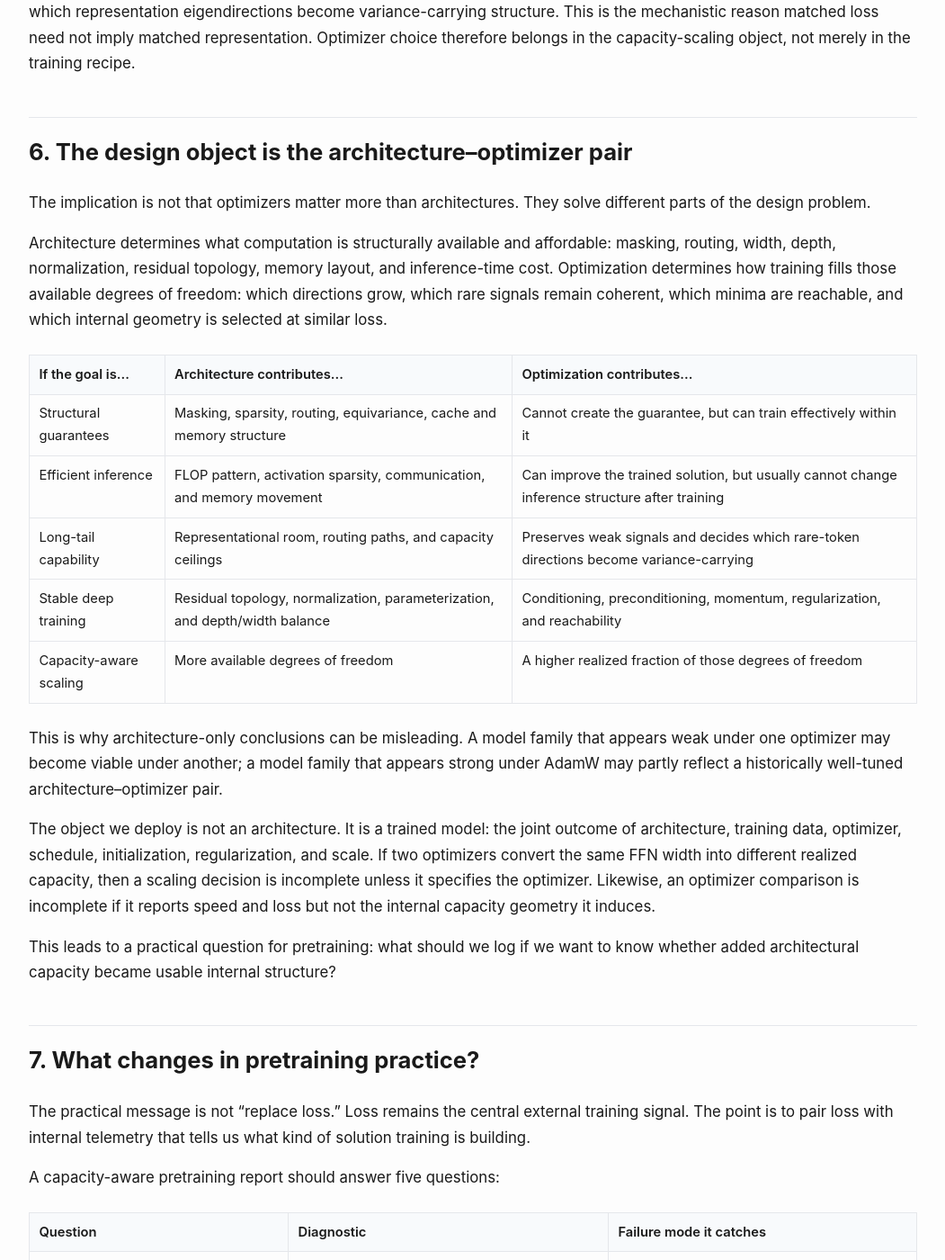
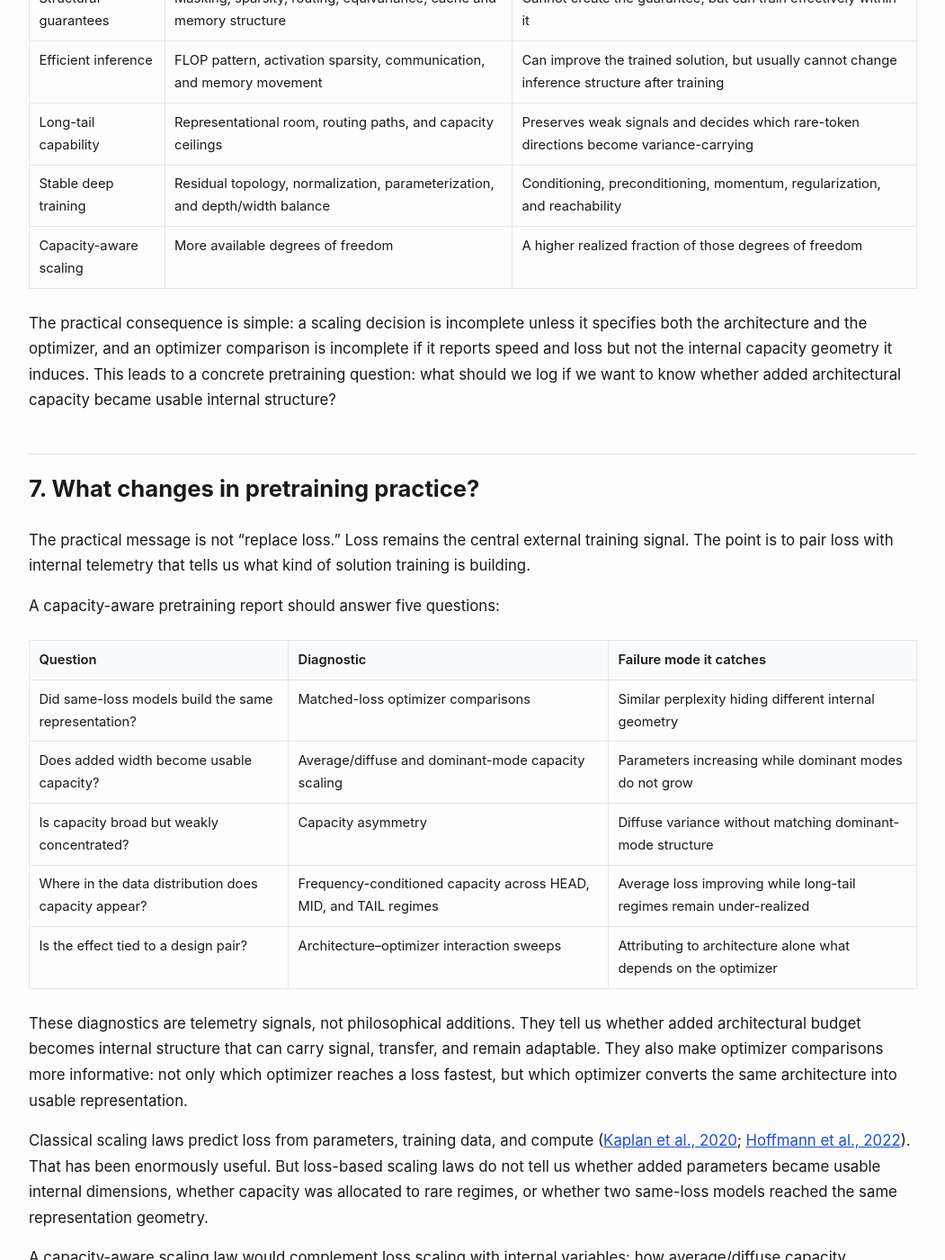
Before and after one commit to optimizer-scaling-laws/optimizer-scaling-laws.github.io, a Jekyll site: the page built from _posts/2026-06-18-architecture-creates-capacity-optimizers-realize-it.md, in a window 1280 px wide and 1400 px high, scrolled down 14824 px. Shown: the whole window at 90% size, without its empty margins (114-1165 px from the left). Built offline with Jekyll 4.4.1, drawn with Linux system fonts in a browser that asks for light colours; some of the changed text lies outside the part shown.

Commit message:
trim a bit, suggested by 3rd party

```diff
--- a/_posts/2026-06-18-architecture-creates-capacity-optimizers-realize-it.md
+++ b/_posts/2026-06-18-architecture-creates-capacity-optimizers-realize-it.md
@@ -16,8 +16,6 @@
   - spectral-geometry
   - continual-learning
 ---
-> **Core thesis.** Architecture defines the degrees of freedom a model *could* use. Optimization helps determine which of those degrees of freedom become realized, *as variance-carrying directions*, during training.
-
 
 <style>
 .tldr-box {
@@ -143,7 +141,6 @@
 
 Our experiments suggest that the answer depends strongly on the optimizer. The trained models realize different spectral scaling laws inside their FFN representations, especially in rare-token regimes where supervision is sparse and optimizer-induced bias has more room to decide which directions grow.
 
-The point is not that loss stops mattering. The point is that **optimization is not a neutral procedure that merely fills a fixed architecture. In overparameterized LLMs, optimization helps decide what capacity becomes real.**
 
 <figure class="figure-wide">
   <img src="{{ '/assets/blog/architecture-optimizer-codesign/figure0_same_architecture_same_data_different_optimizer.png' | relative_url }}" alt="Same architecture, same data, different optimizer conceptual setup">
@@ -182,7 +179,7 @@
 
 > **When architecture, training data, tokenizer, and width schedule are fixed, changing the optimizer changes how representational capacity scales.**
 
-For the first pass through the evidence, only three terms are needed.
+For the first pass through the evidence, four quantities are needed.
 
 <div class="metric-box">
   <strong>Metrics used in this post.</strong>
@@ -209,7 +206,7 @@
 
 The senior question is therefore not, "does this settle frontier scaling?" It is: **what trend survives as we move from 160M to 350M, what attenuates at larger scale, and what experiment would decide it?** The next clean experiment is a calibrated billion-scale sweep that keeps architecture, training data, tokenizer, width schedule, and compute accounting fixed while measuring whether average/diffuse capacity, dominant-mode capacity, and HEAD/MID/TAIL effects persist.
 
-The narrow claim is precise: **optimizer choice can change the internal scaling law by which width becomes usable representation.** That is enough to make it a first-class object in pretraining science.
+The narrow claim is precise: optimizer choice can change the internal scaling law by which width becomes usable representation. That is enough to make it a first-class object in pretraining science.
 
 <p class="takeaway-inline"><strong>Takeaway.</strong> Optimizer choice changes not only training speed or final loss, but the scaling law by which added FFN width becomes realized internal capacity.</p>
 
@@ -339,7 +336,7 @@
 ### View I — Upstream–downstream gap: same loss is not the same useful representation
 {: #view-i-upstream-downstream-gap }
 
-Loss curves, gradient norms, learning rates, tokens/sec, memory, and downstream evaluations are useful signals. They are not complete descriptions of the trained model.
+Loss, gradient norms, and downstream evaluations are useful signals. They are not complete descriptions of the trained model.
 
 The reason is simple: **the same loss can be reached through different internal organizations of the model**. A language model can reduce next-token error by spreading variance across many directions, concentrating prediction-relevant variance into fewer dominant modes, or allocating capacity unevenly across token-frequency regimes.
 
@@ -371,7 +368,7 @@
 
 > **Realized capacity** is the capacity actually used by the trained model: which representation directions become active, how variance is distributed across eigenmodes, which modes grow with width, and which data regimes receive usable internal structure.
 
-Architecture gives the learning system things optimization cannot create after the fact: causal masking, equivariance, sparse routing, inference-time compute patterns, dimensional ceilings, residual topology, normalization placement, and parameter sharing. But architecture has a crucial limitation: it creates available capacity; it does not guarantee that training will fill those degrees of freedom.
+Architecture gives the learning system things optimization cannot create after the fact: causal masking, equivariance, sparse routing, dimensional ceilings, and residual topology. But architecture has a crucial limitation: it creates available capacity; it does not guarantee that training will fill those degrees of freedom.
 
 A useful mental model is:
 
@@ -441,11 +438,11 @@
 
 Inductive bias explains why realized capacity can differ under the same architecture. No-free-lunch and complexity-based views make the basic lesson unavoidable: learning systems need biases that privilege some solutions over others, because the data alone rarely specifies a unique model (<a href="https://arxiv.org/abs/2304.05366" target="_blank" rel="noopener noreferrer">Goldblum et al., 2024</a>).
 
-Architecture provides a hard inductive bias: it restricts the support of possible computation. Causal masking, residual topology, normalization placement, attention structure, parameter sharing, sparse routing, and FFN width all decide what kinds of computation the model can express efficiently.
+Architecture provides a hard inductive bias: it restricts the support of possible computation. Causal masking, residual topology, attention structure, parameter sharing, and routing all shape what kinds of computation the model can express efficiently.
 
 Optimization provides a softer inductive bias. It does not usually change the formal hypothesis space, but it changes which solutions inside that space are reachable, stable, and likely under a given training budget. This aligns with the broader view that modern overparameterized learning often works by keeping a flexible hypothesis space while imposing soft preferences over data-consistent solutions (<a href="https://arxiv.org/abs/2503.02113" target="_blank" rel="noopener noreferrer">Wilson, 2025</a>). In overparameterized models, many parameter settings can reach similar loss. The optimizer helps decide which one training actually finds.
 
-This distinction is especially important in rare-token regimes. Where data is dense, the likelihood strongly constrains the solution. Where data is sparse, many internal organizations remain compatible with the observations, and optimizer-induced bias has more room to decide which representation directions grow.
+This distinction matters especially in rare-token regimes, where training data weakly constrains the solution and optimizer-induced bias has more room to shape which representation directions grow.
 
 From this perspective, the effective computational graph is not determined by the architecture alone. The formal Transformer graph defines the available paths, but the optimizer helps decide which heads, MLP directions, residual-stream features, and layer compositions actually carry signal. In the transformer-circuits view, a model is a composition of residual-stream paths and attention/MLP components; our result suggests that which paths become active can be conditional on the architecture–optimizer pair (<a href="https://transformer-circuits.pub/2021/framework/index.html" target="_blank" rel="noopener noreferrer">Elhage et al., 2021</a>).
 
@@ -458,7 +455,7 @@
 
 Wider networks can reduce catastrophic forgetting by giving tasks more room and reducing gradient interference (<a href="https://arxiv.org/abs/2110.11526" target="_blank" rel="noopener noreferrer">Mirzadeh et al., 2022</a>), but future learnability is not determined by raw width alone. Under fixed parameter budgets, architectural work also suggests that width and depth can favor different sides of the stability–plasticity trade-off: wider networks tend to improve stability, while deeper networks can improve plasticity (<a href="https://arxiv.org/abs/2506.03951" target="_blank" rel="noopener noreferrer">Lu et al., 2025</a>).
 
-Recent plasticity work makes the limitation more concrete. Plasticity loss has been linked to dormant units, activation drift, feature-rank collapse, spectral collapse, norm growth, optimizer dynamics, and regularization choices (<a href="https://arxiv.org/abs/2303.07507" target="_blank" rel="noopener noreferrer">Abbas et al., 2023</a>; <a href="https://www.nature.com/articles/s41586-024-07711-7" target="_blank" rel="noopener noreferrer">Dohare et al., 2024</a>; <a href="https://arxiv.org/abs/2402.18762" target="_blank" rel="noopener noreferrer">Lyle et al., 2024</a>; <a href="https://arxiv.org/abs/2509.22335" target="_blank" rel="noopener noreferrer">He et al., 2025</a>). In language models, Han et al. show that pretraining weight decay can improve downstream fine-tuning plasticity, even when the best pretraining validation loss would select a different model (<a href="https://arxiv.org/abs/2602.11137" target="_blank" rel="noopener noreferrer">Han et al., 2026</a>).
+Recent plasticity work makes the limitation more concrete. Plasticity loss has been linked to dormant units, feature-rank or spectral collapse, optimizer dynamics, and regularization choices (<a href="https://arxiv.org/abs/2303.07507" target="_blank" rel="noopener noreferrer">Abbas et al., 2023</a>; <a href="https://www.nature.com/articles/s41586-024-07711-7" target="_blank" rel="noopener noreferrer">Dohare et al., 2024</a>; <a href="https://arxiv.org/abs/2402.18762" target="_blank" rel="noopener noreferrer">Lyle et al., 2024</a>; <a href="https://arxiv.org/abs/2509.22335" target="_blank" rel="noopener noreferrer">He et al., 2025</a>). In language models, Han et al. show that pretraining weight decay can improve downstream fine-tuning plasticity, even when the best pretraining validation loss would select a different model (<a href="https://arxiv.org/abs/2602.11137" target="_blank" rel="noopener noreferrer">Han et al., 2026</a>).
 
 Spectral ranks do not prove plasticity by themselves. They measure how capacity is currently realized, while future learnability depends on whether realized or weakly used directions remain available for adaptation. But if two same-loss models allocate spectral capacity differently — especially across MID and TAIL token regimes — they may also differ in how much useful structure remains available for later specialization. Rare-task scaling work makes this connection concrete: larger models can learn rare and complex tasks partly by reducing interference and retaining rare-task features long enough for sparse signals to accumulate (<a href="https://arxiv.org/abs/2605.29548" target="_blank" rel="noopener noreferrer">Huang et al., 2026</a>). Recent work also reframes plasticity as empowerment over future learning trajectories, which makes the same point in a different language: what training preserves can be as important as what it minimizes (<a href="https://arxiv.org/abs/2505.10361" target="_blank" rel="noopener noreferrer">Abel et al., 2025</a>).
 
@@ -467,9 +464,7 @@
 ## 5. Why optimizers realize capacity
 {: #why-optimizers-realize-capacity }
 
-Optimization is not just the engine that minimizes loss. In overparameterized models, many solutions can fit the training data comparably well. The optimizer helps decide which of those solutions training actually finds.
-
-Section 4 framed this as soft inductive bias. The operational version is more concrete: an optimizer transforms raw gradients into parameter updates. It chooses the geometry through which gradients move the weights — scaling some coordinates, preconditioning or orthogonalizing matrices, accumulating momentum, applying regularization, or constraining updates to a lower-dimensional subspace. Over many steps, these choices affect which representation directions grow, which eigenmodes accumulate variance, and which computational paths become active.
+Why does optimizer choice change realized capacity, not just training speed? An optimizer transforms raw gradients into parameter updates. The choice of how that transformation works — coordinate-wise scaling, matrix preconditioning, orthogonalization, momentum, or constrained subspaces — defines a training geometry. Over many steps, these choices affect which representation directions grow, which eigenmodes accumulate variance, and which computational paths become active.
 
 <table>
 <thead><tr><th>Mechanism</th><th>Examples</th><th>How it can affect realized capacity</th></tr></thead>
@@ -489,9 +484,7 @@
 ## 6. The design object is the architecture–optimizer pair
 {: #the-design-object-is-the-architecture-optimizer-pair }
 
-The implication is not that optimizers matter more than architectures. They solve different parts of the design problem.
-
-Architecture determines what computation is structurally available and affordable: masking, routing, width, depth, normalization, residual topology, memory layout, and inference-time cost. Optimization determines how training fills those available degrees of freedom: which directions grow, which rare signals remain coherent, which minima are reachable, and which internal geometry is selected at similar loss.
+The implication is not that optimizers matter more than architectures. Architecture and optimization solve different parts of the design problem:
 
 <table>
 <thead><tr><th>If the goal is...</th><th>Architecture contributes...</th><th>Optimization contributes...</th></tr></thead>
@@ -504,11 +497,7 @@
 </tbody>
 </table>
 
-This is why architecture-only conclusions can be misleading. A model family that appears weak under one optimizer may become viable under another; a model family that appears strong under AdamW may partly reflect a historically well-tuned architecture–optimizer pair.
-
-The object we deploy is not an architecture. It is a trained model: the joint outcome of architecture, training data, optimizer, schedule, initialization, regularization, and scale. If two optimizers convert the same FFN width into different realized capacity, then a scaling decision is incomplete unless it specifies the optimizer. Likewise, an optimizer comparison is incomplete if it reports speed and loss but not the internal capacity geometry it induces.
-
-This leads to a practical question for pretraining: what should we log if we want to know whether added architectural capacity became usable internal structure?
+The practical consequence is simple: a scaling decision is incomplete unless it specifies both the architecture and the optimizer, and an optimizer comparison is incomplete if it reports speed and loss but not the internal capacity geometry it induces. This leads to a concrete pretraining question: what should we log if we want to know whether added architectural capacity became usable internal structure?
 
 ## 7. What changes in pretraining practice?
 {: #what-changes-in-pretraining-practice }
@@ -530,7 +519,7 @@
 
 These diagnostics are telemetry signals, not philosophical additions. They tell us whether added architectural budget becomes internal structure that can carry signal, transfer, and remain adaptable. They also make optimizer comparisons more informative: not only which optimizer reaches a loss fastest, but which optimizer converts the same architecture into usable representation.
 
-Classical scaling laws predict loss from parameters, training data, and compute (<a href="https://arxiv.org/abs/2001.08361" target="_blank" rel="noopener noreferrer">Kaplan et al., 2020</a>; <a href="https://arxiv.org/abs/2203.15556" target="_blank" rel="noopener noreferrer">Hoffmann et al., 2022</a>). That has been enormously useful. But loss-based scaling laws do not tell us whether added parameters became usable internal dimensions, whether capacity was allocated to rare regimes, or whether two same-loss models reached the same representation geometry. A similar warning appears outside language modeling: a CVPR 2026 invited talk argues that scaling can improve benchmark accuracy while widening the gap between neural and human-like visual strategies, motivating stronger learning and architectural inductive biases rather than scaling alone (<a href="https://cvpr.thecvf.com/virtual/2026/invited-talk/40399" target="_blank" rel="noopener noreferrer">CVPR 2026 invited talk abstract</a>).
+Classical scaling laws predict loss from parameters, training data, and compute (<a href="https://arxiv.org/abs/2001.08361" target="_blank" rel="noopener noreferrer">Kaplan et al., 2020</a>; <a href="https://arxiv.org/abs/2203.15556" target="_blank" rel="noopener noreferrer">Hoffmann et al., 2022</a>). That has been enormously useful. But loss-based scaling laws do not tell us whether added parameters became usable internal dimensions, whether capacity was allocated to rare regimes, or whether two same-loss models reached the same representation geometry.
 
 A capacity-aware scaling law would complement loss scaling with internal variables: how average/diffuse capacity, dominant-mode capacity, capacity asymmetry, and frequency-conditioned capacity scale with width, depth, optimizer, and training data. More broadly, recent position work argues that AI systems should be studied as time-evolving training processes, not only as static artifacts to analyze or patch after training (<a href="https://arxiv.org/abs/2606.06533" target="_blank" rel="noopener noreferrer">Biderman et al., 2026</a>). Optimizer-induced spectral scaling laws fit naturally into that agenda: they track one measurable part of how training converts nominal capacity into realized internal structure.
 
@@ -539,9 +528,8 @@
 
 This is the core claim behind optimizer-induced spectral scaling laws: if two optimizers train the same architecture but produce different spectral-capacity scaling, then optimizer choice has changed the model's realized capacity. The matched-loss comparison in Figure 2 strengthens the point: similar validation loss does not imply matched internal representation. Figure 3 shows where the difference becomes most consequential: MID and TAIL regimes, where optimizer-induced bias can shape how capacity is allocated across the data distribution.
 
-The five views above are not separate arguments. They are different lenses on the same gap. Upstream–downstream transfer shows that same loss need not mean the same useful representation. Rate–distortion thinking reminds us that one scalar objective can hide different internal coordinates. Realized-capacity telemetry asks whether nominal width became usable representation capacity. The hard/soft inductive-bias view explains why the same architecture can lead to different reachable solutions under different optimizers. Plasticity and continual learning ask whether the realized capacity remains adaptable for future tasks.
+The five views above are not separate arguments. They point to the same gap: loss is incomplete, nominal capacity is not realized capacity, and the trained architecture–optimizer pair is the object that matters.
 
-This also changes how we should think about interpretability. The formal Transformer graph is fixed by the architecture, but the effective computational graph — which heads, MLP directions, residual-stream features, and layer compositions actually carry signal — may depend on the architecture–optimizer pair.
 
 The next generation of LLM design should therefore ask more than how many parameters we train, how many tokens we consume, or how low the loss goes. It should also ask what capacity becomes real, where in the data distribution it becomes usable, and whether it remains available for transfer and future learning.
 
@@ -611,13 +599,12 @@
   <li>Kaplan, J., McCandlish, S., Henighan, T., Brown, T. B., Chess, B., Child, R., Gray, S., Radford, A., Wu, J., and Amodei, D. <em>Scaling Laws for Neural Language Models</em>. arXiv:2001.08361, 2020. <a href="https://arxiv.org/abs/2001.08361" target="_blank" rel="noopener noreferrer">arXiv</a></li>
   <li>Hoffmann, J. et al. <em>Training Compute-Optimal Large Language Models</em>. NeurIPS, 2022. <a href="https://arxiv.org/abs/2203.15556" target="_blank" rel="noopener noreferrer">arXiv</a></li>
   <li>Ramani, V., and Jain, S. V. <em>On the Optimizer Dependence of Neural Scaling Laws</em>. ICML HiLD Workshop, 2026. <a href="https://arxiv.org/abs/2605.29387" target="_blank" rel="noopener noreferrer">arXiv</a></li>
-  <li>CVPR 2026 invited talk abstract on scaling laws, neural laws, and human-like visual strategies. <a href="https://cvpr.thecvf.com/virtual/2026/invited-talk/40399" target="_blank" rel="noopener noreferrer">CVPR virtual</a></li>
   <li>Vaswani, A. et al. <em>Attention Is All You Need</em>. NeurIPS, 2017. <a href="https://arxiv.org/abs/1706.03762" target="_blank" rel="noopener noreferrer">arXiv</a></li>
 </ol>
 
 <h3>Upstream–downstream gap and training dynamics</h3>
 
-<ol class="references-list" start="6">
+<ol class="references-list" start="5">
   <li>Liu, H., Xie, S. M., Li, Z., and Ma, T. <em>Same Pre-training Loss, Better Downstream: Implicit Bias Matters for Language Models</em>. arXiv:2210.14199, 2022. <a href="https://arxiv.org/abs/2210.14199" target="_blank" rel="noopener noreferrer">arXiv</a></li>
   <li>Wu, J., Lee, J. D., and Ge, R. <em>Connecting Pre-trained Language Models and Downstream Tasks via Properties of Representations</em>. NeurIPS, 2023. <a href="https://proceedings.neurips.cc/paper_files/paper/2023/hash/93712c59f6a81bd92040facf04c8b308-Abstract-Conference.html" target="_blank" rel="noopener noreferrer">NeurIPS</a></li>
   <li>Chen, H., Zhang, H., Li, X., Dong, Y., Shen, K., and Zhu, J. <em>Nexus: Same Pretraining Loss, Better Downstream Generalization via Common Minima</em>. arXiv:2604.09258, 2026. <a href="https://arxiv.org/abs/2604.09258" target="_blank" rel="noopener noreferrer">arXiv</a></li>
@@ -627,7 +614,7 @@
 
 <h3>Optimization and optimizer-induced bias</h3>
 
-<ol class="references-list" start="11">
+<ol class="references-list" start="10">
   <li>Loshchilov, I., and Hutter, F. <em>Decoupled Weight Decay Regularization</em>. ICLR, 2019. <a href="https://arxiv.org/abs/1711.05101" target="_blank" rel="noopener noreferrer">arXiv</a></li>
   <li>Gupta, V., Koren, T., and Singer, Y. <em>Shampoo: Preconditioned Stochastic Tensor Optimization</em>. ICML, 2018. <a href="https://arxiv.org/abs/1802.09568" target="_blank" rel="noopener noreferrer">arXiv</a></li>
   <li>Jordan, K. et al. <em>Muon: An Optimizer for Hidden Layers in Neural Networks</em>. Original public technical write-up, 2024. <a href="https://kellerjordan.github.io/posts/muon/" target="_blank" rel="noopener noreferrer">write-up</a></li>
@@ -638,7 +625,7 @@
 
 <h3>Spectral capacity and information-theoretic framing</h3>
 
-<ol class="references-list" start="17">
+<ol class="references-list" start="16">
   <li>Alemi, A. A., Poole, B., Fischer, I., Dillon, J. V., Saurous, R. A., and Murphy, K. <em>Fixing a Broken ELBO</em>. ICML, 2018. <a href="https://proceedings.mlr.press/v80/alemi18a.html" target="_blank" rel="noopener noreferrer">PMLR</a></li>
   <li>Rényi, A. <em>On Measures of Entropy and Information</em>. Proceedings of the Fourth Berkeley Symposium on Mathematical Statistics and Probability, 1961. <a href="https://projecteuclid.org/ebooks/berkeley-symposium-on-mathematical-statistics-and-probability/On-Measures-of-Entropy-and-Information/chapter/On-Measures-of-Entropy-and-Information/bsmsp/1200512181" target="_blank" rel="noopener noreferrer">Project Euclid</a></li>
   <li>Roy, O., and Vetterli, M. <em>The Effective Rank: A Measure of Effective Dimensionality</em>. EUSIPCO, 2007. <a href="https://www.eurasip.org/Proceedings/Eusipco/Eusipco2007/Papers/a5p-h05.pdf" target="_blank" rel="noopener noreferrer">PDF</a></li>
@@ -646,7 +633,7 @@
 
 <h3>Inductive bias, interpretability, and plasticity</h3>
 
-<ol class="references-list" start="20">
+<ol class="references-list" start="19">
   <li>Goldblum, M., Finzi, M., Rowan, K., and Wilson, A. G. <em>The No Free Lunch Theorem, Kolmogorov Complexity, and the Role of Inductive Biases in Machine Learning</em>. ICML, 2024. <a href="https://arxiv.org/abs/2304.05366" target="_blank" rel="noopener noreferrer">arXiv</a></li>
   <li>Wilson, A. G. <em>Deep Learning is Not So Mysterious or Different</em>. ICML, 2025. <a href="https://arxiv.org/abs/2503.02113" target="_blank" rel="noopener noreferrer">arXiv</a></li>
   <li>Elhage, N. et al. <em>A Mathematical Framework for Transformer Circuits</em>. Transformer Circuits, 2021. <a href="https://transformer-circuits.pub/2021/framework/index.html" target="_blank" rel="noopener noreferrer">article</a></li>
```
Also changed, not shown: other parts of _posts/2026-06-18-architecture-creates-capacity-optimizers-realize-it.md (+1 -1 lines).
